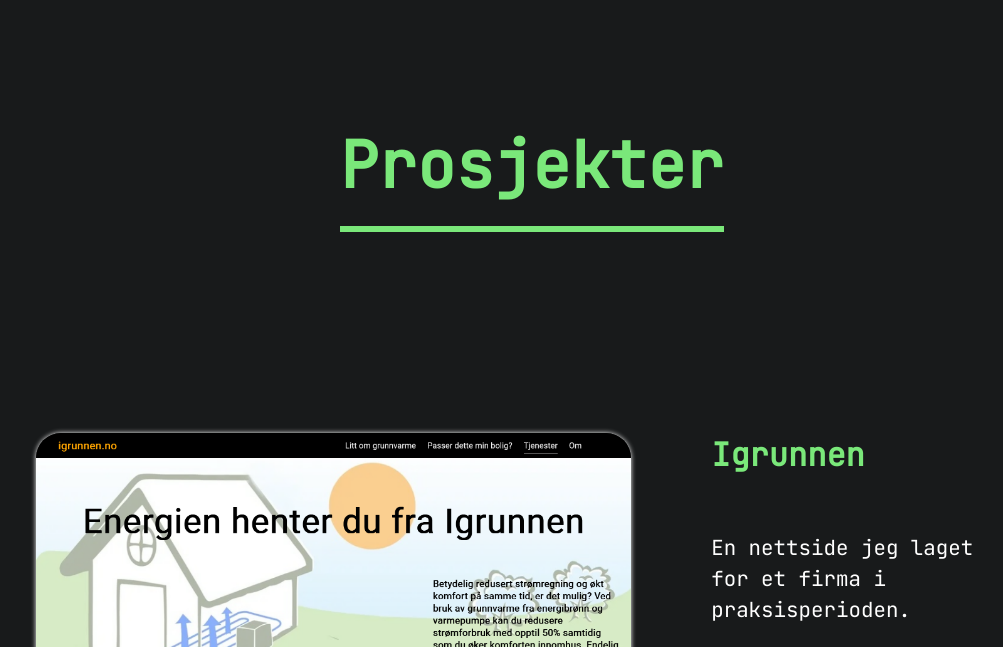
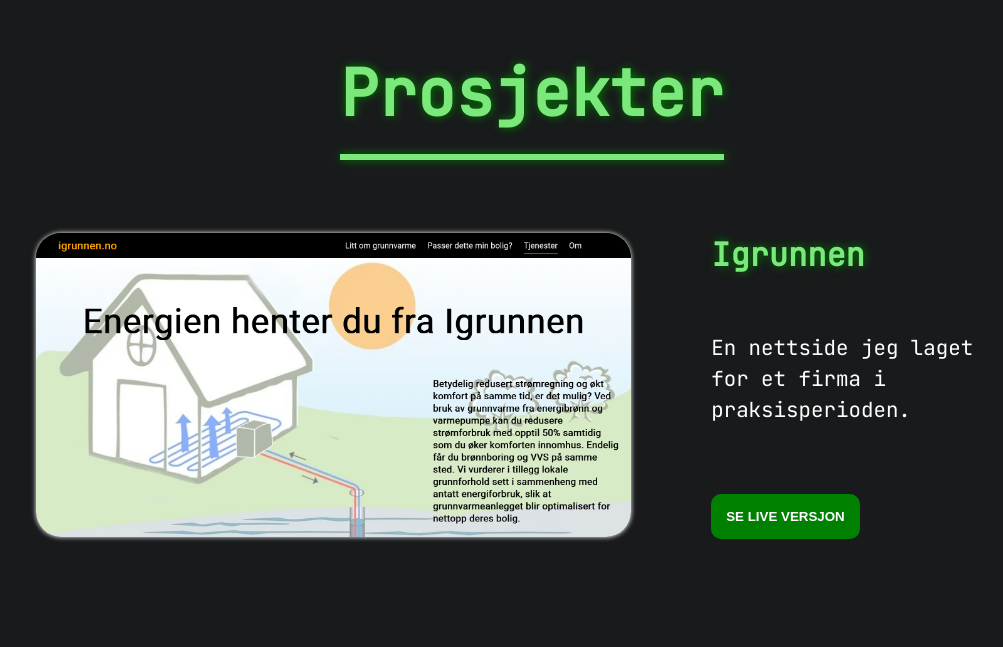
Before and after one commit to joar1/Portfolio, a React (Create React App) app: page / in a window 1280 px wide. Shown: the part 1813-2460 px from the top of the page, without its empty margins (108-1111 px from the left). Built offline with nearby package versions, Linux system fonts and the light colour scheme.

Commit message:
diverese

```diff
--- a/src/components/Navbar.jsx
+++ b/src/components/Navbar.jsx
@@ -37,6 +37,7 @@
 	padding: 0.5em 0;
 	background: #1b1d1e;
 	color: rgb(122, 232, 122);
+	text-shadow: green 1px 0 10px;
 	font-size: 1.3em;
 `;
 
@@ -62,6 +63,6 @@
 	color: #f1f1f1;
 	&:hover {
 		color: rgb(122, 232, 122);
-		text-underline-offset: 0.8em;
+		text-shadow: green 1px 0 10px;
 	}
 `;
--- a/src/components/ProjectCard.jsx
+++ b/src/components/ProjectCard.jsx
@@ -16,23 +16,6 @@
 		</CardContainer>
 	);
 }
-
-// export function CardRight(props) {
-// 	return (
-// 		<CardContainer>
-// 			<CardDivRight>
-// 				<InfoWrapperRight>
-// 					<StyledH3Right>{props.title}</StyledH3Right>
-// 					<StyledP1Right>{props.paragraph}</StyledP1Right>
-// 					<a href={props.link} target='_blank' rel='noreferrer'>
-// 						<button>SE LIVE VERSJON</button>
-// 					</a>
-// 				</InfoWrapperRight>
-// 				<img src={props.img} alt='#' />
-// 			</CardDivRight>
-// 		</CardContainer>
-// 	);
-// }
 
 const CardContainer = styled.div`
 	margin: 0 auto;
@@ -85,52 +68,8 @@
 	font-size: 2em;
 	margin-top: 0;
 	color: rgb(122, 232, 122);
+	text-shadow: green 1px 0 10px;
 `;
 const StyledP1Left = styled.p`
 	text-align: left;
 `;
-
-// const CardDivRight = styled.div`
-// 	display: flex;
-// 	align-items: center;
-// 	padding: 1em;
-// 	margin: 3em auto;
-// 	img {
-// 		max-width: 60%;
-// 		max-height: 100%;
-// 		border-radius: 25px;
-// 		object-fit: contain;
-// 	}
-// `;
-
-// const InfoWrapperRight = styled.div`
-// 	display: flex;
-// 	flex-direction: column;
-// 	text-align: left;
-// 	margin: 0 4em 0 0;
-// 	padding: 1em;
-// 	button {
-// 		background: green;
-// 		color: white;
-// 		border: none;
-// 		border-radius: 10px;
-// 		padding: 15px;
-// 		min-height: 30px;
-// 		min-width: 120px;
-// 		font-weight: 600;
-// 		&:hover {
-// 			transform: translateY(+1px);
-// 			transition: 0.3s;
-// 			cursor: pointer;
-// 		}
-// 	}
-// `;
-
-// const StyledH3Right = styled.h3`
-// 	font-size: 2em;
-// 	margin-top: 0;
-// `;
-
-// const StyledP1Right = styled.p`
-// 	text-align: left;
-// `;
--- a/src/pages/AboutPage.jsx
+++ b/src/pages/AboutPage.jsx
@@ -64,12 +64,9 @@
 	padding: 5em 0;
 	background: #1b1d1e;
 	color: white;
-	span {
-		color: rgb(122, 232, 122);
-		font-weight: bolder;
-	}
 	h2 {
 		color: rgb(122, 232, 122);
+		text-shadow: green 1px 0 10px;
 		text-align: center;
 		text-decoration: underline;
 		text-underline-offset: 0.6em;
@@ -91,6 +88,11 @@
 		margin: 0 auto;
 		font-size: 1.3em;
 		width: 40%;
+	}
+	span {
+		color: rgb(122, 232, 122);
+		text-shadow: green 1px 0 10px;
+		font-weight: bolder;
 	}
 	img {
 		margin: 0 auto;
@@ -120,6 +122,7 @@
 	padding: 1em;
 	h3 {
 		color: rgb(122, 232, 122);
+		text-shadow: green 1px 0 10px;
 	}
 `;
 
@@ -129,6 +132,7 @@
 	h3 {
 		text-align: center;
 		color: rgb(122, 232, 122);
+		text-shadow: green 1px 0 10px;
 	}
 `;
 
--- a/src/pages/HomePage.jsx
+++ b/src/pages/HomePage.jsx
@@ -24,7 +24,6 @@
 };
 
 const HomeContainer = styled.div`
-	text-align: center;
 	margin: 0 auto;
 	color: black;
 `;
@@ -33,6 +32,7 @@
 	margin: 0 auto;
 	max-width: 100%;
 	padding: 3em 0;
+	text-align: center;
 	background-image: url(${BackgroundImage});
 	background-position: center center;
 	background-size: cover;
--- a/src/pages/ProjectsPage.jsx
+++ b/src/pages/ProjectsPage.jsx
@@ -40,16 +40,17 @@
 };
 
 const ProjectContainer = styled.div`
-	margin: 1em auto;
-	padding: 5em 0;
+	margin: 0.5em auto;
+	padding: 1em 0;
 	color: white;
 	h2 {
 		text-align: center;
 		text-decoration: underline;
 		text-underline-offset: 0.6em;
 		font-size: 4em;
-		margin-bottom: 3em;
+		margin-bottom: 1em;
 		color: rgb(122, 232, 122);
+		text-shadow: green 1px 0 10px;
 	}
 	p {
 		font-size: 1.3em;
```
